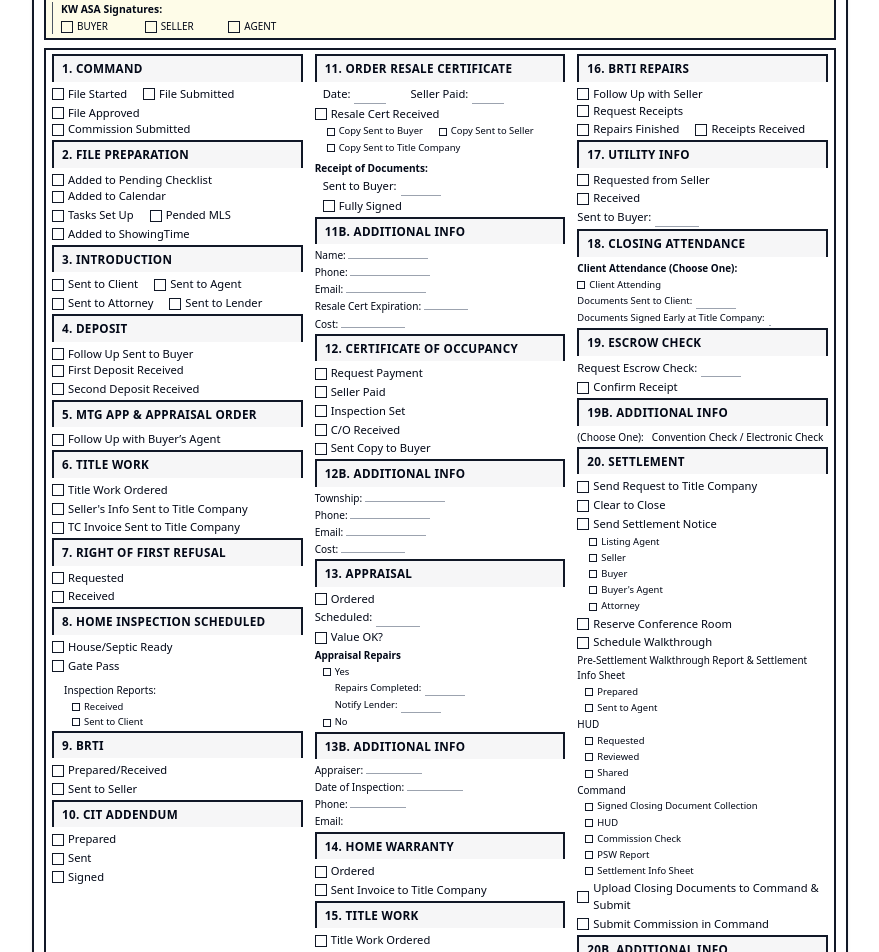
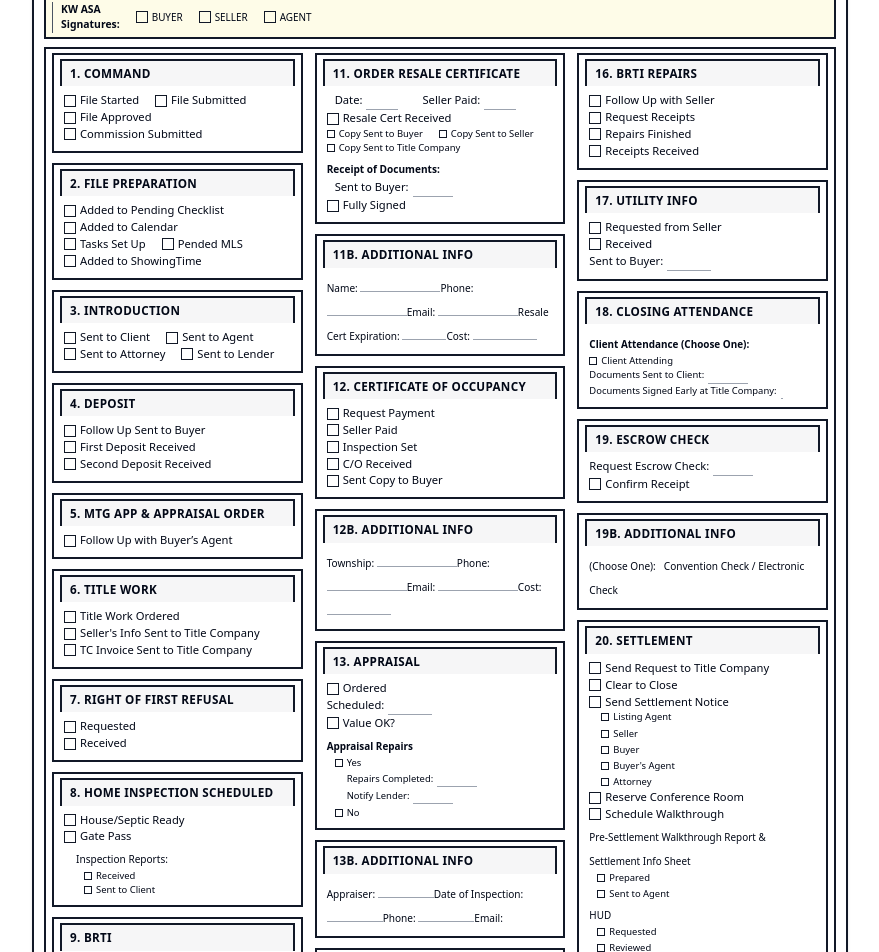
Before and after one commit to haydnphilipdesign/layout-rearrange-pdf, a React (Vite) app: page /transaction-task-list in a window 1280 px wide. Shown: the part 160-1112 px from the top of the page, without its empty margins (200-1079 px from the left). Built offline with nearby package versions, Linux system fonts and the light colour scheme.

Commit message:
Fix: Adjust layout of documentation checklist
Refactor the layout of the documentation checklist to match the quick reference sheet. Place the checkboxes to the right of the labels and add black borders to the sections.

```diff
--- a/src/pages/TransactionTaskList.tsx
+++ b/src/pages/TransactionTaskList.tsx
@@ -48,60 +48,109 @@ const SmallChecklistItem = ({
   </div>
 );
 
+const DocumentationChecklist = () => (
+  <BorderedBox className="border-2 border-gray-900 bg-yellow-50 mb-1">
+    <div className="uppercase font-semibold text-[0.7rem] tracking-wider border-b-2 border-gray-900 pb-0.5 pl-1 mb-1">Documentation Checklist</div>
+    <div className="grid grid-cols-12 gap-x-1 gap-y-1 items-center text-[0.68rem]">
+      {["AOS", "DEED", "DUAL", "WIRE", "CHECK", "KPSS", "SPD", "RLBPHN", "BEC", "PREQUAL", "FYP", "BAC", "SEC", "DMN", "CBC", "HW", "CN"].map((item, i) => (
+        <div key={item} className="flex items-center gap-1 col-span-2">
+          <Checkbox className="h-3 w-3 border-gray-900 rounded-none" id={`doccheck-${i}`} />
+          <Label htmlFor={`doccheck-${i}`}>{item}</Label>
+        </div>
+      ))}
+      <div className="col-span-4 flex items-center gap-4 border-l border-gray-600 pl-2">
+        <div className="font-semibold text-[0.65rem]">KW ASA Signatures:</div>
+        <div className="flex gap-4">
+          {["BUYER", "SELLER", "AGENT"].map((role) => (
+            <div key={role} className="flex items-center gap-1">
+              <Checkbox className="h-3 w-3 border-gray-900 rounded-none" id={`kwasa-${role}`} />
+              <Label htmlFor={`kwasa-${role}`} className="text-[0.62rem]">{role}</Label>
+            </div>
+          ))}
+        </div>
+      </div>
+    </div>
+  </BorderedBox>
+);
+
 // --- Updated column sections for better height balance and print fit ---
 const ChecklistColumnA = () => (
   <div className="flex flex-col gap-0.5">
+    <BorderedBox className="border-2 border-gray-900 mb-2">
       <SectionHeader>1. Command</SectionHeader>
+      <div className="p-1">
         <div className="flex flex-wrap">
           <SmallChecklistItem label="File Started" horizontal />
           <SmallChecklistItem label="File Submitted" horizontal />
-    </div>
-    <div className="flex flex-wrap">
           <SmallChecklistItem label="File Approved" horizontal />
           <SmallChecklistItem label="Commission Submitted" horizontal />
         </div>
+      </div>
+    </BorderedBox>
 
+    <BorderedBox className="border-2 border-gray-900 mb-2">
       <SectionHeader>2. File Preparation</SectionHeader>
+      <div className="p-1">
         <div className="flex flex-wrap">
           <SmallChecklistItem label="Added to Pending Checklist" horizontal />
           <SmallChecklistItem label="Added to Calendar" horizontal />
-    </div>
-    <div className="flex flex-wrap">
           <SmallChecklistItem label="Tasks Set Up" horizontal />
           <SmallChecklistItem label="Pended MLS" horizontal />
+          <SmallChecklistItem label="Added to ShowingTime" horizontal />
         </div>
-    <SmallChecklistItem label="Added to ShowingTime" />
+      </div>
+    </BorderedBox>
 
+    <BorderedBox className="border-2 border-gray-900 mb-2">
       <SectionHeader>3. Introduction</SectionHeader>
+      <div className="p-1">
         <div className="flex flex-wrap">
           <SmallChecklistItem label="Sent to Client" horizontal />
           <SmallChecklistItem label="Sent to Agent" horizontal />
-    </div>
-    <div className="flex flex-wrap">
           <SmallChecklistItem label="Sent to Attorney" horizontal />
           <SmallChecklistItem label="Sent to Lender" horizontal />
         </div>
+      </div>
+    </BorderedBox>
 
+    <BorderedBox className="border-2 border-gray-900 mb-2">
       <SectionHeader>4. Deposit</SectionHeader>
+      <div className="p-1">
         <div className="flex flex-wrap">
           <SmallChecklistItem label="Follow Up Sent to Buyer" horizontal />
           <SmallChecklistItem label="First Deposit Received" horizontal />
+          <SmallChecklistItem label="Second Deposit Received" horizontal />
         </div>
-    <SmallChecklistItem label="Second Deposit Received" />
+      </div>
+    </BorderedBox>
 
+    <BorderedBox className="border-2 border-gray-900 mb-2">
       <SectionHeader>5. Mtg App & Appraisal Order</SectionHeader>
+      <div className="p-1">
         <SmallChecklistItem label="Follow Up with Buyer’s Agent" />
+      </div>
+    </BorderedBox>
 
+    <BorderedBox className="border-2 border-gray-900 mb-2">
       <SectionHeader>6. Title Work</SectionHeader>
+      <div className="p-1">
         <SmallChecklistItem label="Title Work Ordered" />
         <SmallChecklistItem label="Seller's Info Sent to Title Company" />
         <SmallChecklistItem label="TC Invoice Sent to Title Company" />
+      </div>
+    </BorderedBox>
 
+    <BorderedBox className="border-2 border-gray-900 mb-2">
       <SectionHeader>7. Right of First Refusal</SectionHeader>
+      <div className="p-1">
         <SmallChecklistItem label="Requested" />
         <SmallChecklistItem label="Received" />
+      </div>
+    </BorderedBox>
 
+    <BorderedBox className="border-2 border-gray-900 mb-2">
       <SectionHeader>8. Home Inspection Scheduled</SectionHeader>
+      <div className="p-1">
         <SmallChecklistItem label="House/Septic Ready" />
         <SmallChecklistItem label="Gate Pass" />
         <div className="pl-3">
@@ -109,56 +158,86 @@ const ChecklistColumnA = () => (
           <SmallChecklistItem label="Received" className="pl-2" mini />
           <SmallChecklistItem label="Sent to Client" className="pl-2" mini />
         </div>
+      </div>
+    </BorderedBox>
 
+    <BorderedBox className="border-2 border-gray-900 mb-2">
       <SectionHeader>9. BRTI</SectionHeader>
+      <div className="p-1">
         <SmallChecklistItem label="Prepared/Received" />
         <SmallChecklistItem label="Sent to Seller" />
+      </div>
+    </BorderedBox>
 
+    <BorderedBox className="border-2 border-gray-900 mb-2">
       <SectionHeader>10. CIT Addendum</SectionHeader>
+      <div className="p-1">
         <SmallChecklistItem label="Prepared" />
         <SmallChecklistItem label="Sent" />
         <SmallChecklistItem label="Signed" />
+      </div>
+    </BorderedBox>
   </div>
 );
 
 const ChecklistColumnB = () => (
   <div className="flex flex-col gap-0.5">
+    <BorderedBox className="border-2 border-gray-900 mb-2">
       <SectionHeader>11. Order Resale Certificate</SectionHeader>
+      <div className="p-1">
         <div className="flex flex-wrap">
           <SmallChecklistItem label="Date:" className="pl-2" blankWidth="w-8" disableCheckbox horizontal />
           <SmallChecklistItem label="Seller Paid:" className="pl-2" blankWidth="w-8" disableCheckbox horizontal />
+          <SmallChecklistItem label="Resale Cert Received" horizontal />
         </div>
-    <SmallChecklistItem label="Resale Cert Received" />
-    <div className="pl-3 flex flex-wrap">
+        <div className="flex flex-wrap">
           <SmallChecklistItem label="Copy Sent to Buyer" mini horizontal />
           <SmallChecklistItem label="Copy Sent to Seller" mini horizontal />
+          <SmallChecklistItem label="Copy Sent to Title Company" mini horizontal />
         </div>
-    <SmallChecklistItem label="Copy Sent to Title Company" mini className="pl-3" />
         <span className="font-semibold text-[0.63rem] mt-1">Receipt of Documents:</span>
-    <SmallChecklistItem label="Sent to Buyer:" className="pl-2" blankWidth="w-10" disableCheckbox />
-    <SmallChecklistItem label="Fully Signed" className="pl-2" />
+        <div className="flex flex-wrap">
+          <SmallChecklistItem label="Sent to Buyer:" className="pl-2" blankWidth="w-10" disableCheckbox horizontal />
+          <SmallChecklistItem label="Fully Signed" horizontal />
+        </div>
+      </div>
+    </BorderedBox>
 
+    <BorderedBox className="border-2 border-gray-900 mb-2">
       <SectionHeader>11b. Additional Info</SectionHeader>
+      <div className="p-1">
         <span className="text-[0.63rem]">Name: <span className="border-b border-gray-400 inline-block w-20"></span></span>
         <span className="text-[0.63rem]">Phone: <span className="border-b border-gray-400 inline-block w-20"></span></span>
         <span className="text-[0.63rem]">Email: <span className="border-b border-gray-400 inline-block w-20"></span></span>
         <span className="text-[0.63rem]">Resale Cert Expiration: <span className="border-b border-gray-400 inline-block w-11"></span></span>
         <span className="text-[0.63rem]">Cost: <span className="border-b border-gray-400 inline-block w-16"></span></span>
+      </div>
+    </BorderedBox>
 
+    <BorderedBox className="border-2 border-gray-900 mb-2">
       <SectionHeader>12. Certificate of Occupancy</SectionHeader>
+      <div className="p-1">
         <SmallChecklistItem label="Request Payment" />
         <SmallChecklistItem label="Seller Paid" />
         <SmallChecklistItem label="Inspection Set" />
         <SmallChecklistItem label="C/O Received" />
         <SmallChecklistItem label="Sent Copy to Buyer" />
+      </div>
+    </BorderedBox>
 
+    <BorderedBox className="border-2 border-gray-900 mb-2">
       <SectionHeader>12b. Additional Info</SectionHeader>
+      <div className="p-1">
         <span className="text-[0.63rem]">Township: <span className="border-b border-gray-400 inline-block w-20"></span></span>
         <span className="text-[0.63rem]">Phone: <span className="border-b border-gray-400 inline-block w-20"></span></span>
         <span className="text-[0.63rem]">Email: <span className="border-b border-gray-400 inline-block w-20"></span></span>
         <span className="text-[0.63rem]">Cost: <span className="border-b border-gray-400 inline-block w-16"></span></span>
+      </div>
+    </BorderedBox>
 
+    <BorderedBox className="border-2 border-gray-900 mb-2">
       <SectionHeader>13. Appraisal</SectionHeader>
+      <div className="p-1">
         <SmallChecklistItem label="Ordered" />
         <SmallChecklistItem label="Scheduled:" blankWidth="w-11" disableCheckbox />
         <SmallChecklistItem label="Value OK?" />
@@ -169,55 +248,89 @@ const ChecklistColumnB = () => (
           <SmallChecklistItem label="Notify Lender:" className="pl-3" blankWidth="w-10" disableCheckbox mini />
           <SmallChecklistItem label="No" mini />
         </div>
+      </div>
+    </BorderedBox>
 
+    <BorderedBox className="border-2 border-gray-900 mb-2">
       <SectionHeader>13b. Additional Info</SectionHeader>
+      <div className="p-1">
         <span className="text-[0.63rem]">Appraiser: <span className="border-b border-gray-400 inline-block w-14"></span></span>
         <span className="text-[0.63rem]">Date of Inspection: <span className="border-b border-gray-400 inline-block w-14"></span></span>
         <span className="text-[0.63rem]">Phone: <span className="border-b border-gray-400 inline-block w-14"></span></span>
         <span className="text-[0.63rem]">Email: <span className="border-b border-gray-400 inline-block w-18"></span></span>
+      </div>
+    </BorderedBox>
 
+    <BorderedBox className="border-2 border-gray-900 mb-2">
       <SectionHeader>14. Home Warranty</SectionHeader>
+      <div className="p-1">
         <SmallChecklistItem label="Ordered" />
         <SmallChecklistItem label="Sent Invoice to Title Company" />
+      </div>
+    </BorderedBox>
 
+    <BorderedBox className="border-2 border-gray-900 mb-2">
       <SectionHeader>15. Title Work</SectionHeader>
+      <div className="p-1">
         <SmallChecklistItem label="Title Work Ordered" />
         <SmallChecklistItem label="Seller's Info Sent to Title Company" />
         <SmallChecklistItem label="TC Invoice Sent to Title Company" />
+      </div>
+    </BorderedBox>
   </div>
 );
 
 const ChecklistColumnC = () => (
   <div className="flex flex-col gap-0.5">
+    <BorderedBox className="border-2 border-gray-900 mb-2">
       <SectionHeader>16. BRTI Repairs</SectionHeader>
+      <div className="p-1">
         <div className="flex flex-wrap">
           <SmallChecklistItem label="Follow Up with Seller" horizontal />
           <SmallChecklistItem label="Request Receipts" horizontal />
-    </div>
-    <div className="flex flex-wrap">
           <SmallChecklistItem label="Repairs Finished" horizontal />
           <SmallChecklistItem label="Receipts Received" horizontal />
         </div>
+      </div>
+    </BorderedBox>
 
+    <BorderedBox className="border-2 border-gray-900 mb-2">
       <SectionHeader>17. Utility Info</SectionHeader>
+      <div className="p-1">
         <SmallChecklistItem label="Requested from Seller" />
         <SmallChecklistItem label="Received" />
         <SmallChecklistItem label="Sent to Buyer:" blankWidth="w-11" disableCheckbox />
+      </div>
+    </BorderedBox>
 
+    <BorderedBox className="border-2 border-gray-900 mb-2">
       <SectionHeader>18. Closing Attendance</SectionHeader>
+      <div className="p-1">
         <span className="font-semibold text-[0.62rem]">Client Attendance (Choose One):</span>
         <SmallChecklistItem label="Client Attending" mini />
         <SmallChecklistItem label="Documents Sent to Client:" blankWidth="w-10" disableCheckbox mini />
         <SmallChecklistItem label="Documents Signed Early at Title Company:" blankWidth="w-13" disableCheckbox mini />
+      </div>
+    </BorderedBox>
 
+    <BorderedBox className="border-2 border-gray-900 mb-2">
       <SectionHeader>19. Escrow Check</SectionHeader>
+      <div className="p-1">
         <SmallChecklistItem label="Request Escrow Check:" blankWidth="w-10" disableCheckbox />
         <SmallChecklistItem label="Confirm Receipt" />
+      </div>
+    </BorderedBox>
 
+    <BorderedBox className="border-2 border-gray-900 mb-2">
       <SectionHeader>19b. Additional Info</SectionHeader>
+      <div className="p-1">
         <span className="text-[0.63rem]">(Choose One):<span className="ml-2">Convention Check / Electronic Check</span></span>
+      </div>
+    </BorderedBox>
 
+    <BorderedBox className="border-2 border-gray-900 mb-2">
       <SectionHeader>20. Settlement</SectionHeader>
+      <div className="p-1">
         <SmallChecklistItem label="Send Request to Title Company" />
         <SmallChecklistItem label="Clear to Close" />
         <SmallChecklistItem label="Send Settlement Notice" />
@@ -251,40 +364,25 @@ const ChecklistColumnC = () => (
         </div>
         <SmallChecklistItem label="Upload Closing Documents to Command & Submit" />
         <SmallChecklistItem label="Submit Commission in Command" />
+      </div>
+    </BorderedBox>
 
+    <BorderedBox className="border-2 border-gray-900 mb-2">
       <SectionHeader>20b. Additional Info</SectionHeader>
+      <div className="p-1">
         <span className="text-[0.62rem]">Preferred Time: <span className="border-b border-gray-400 inline-block w-11"></span></span>
         <span className="text-[0.62rem]">Preferred Location: <span className="border-b border-gray-400 inline-block w-14"></span></span>
+      </div>
+    </BorderedBox>
 
+    <BorderedBox className="border-2 border-gray-900 mb-2">
       <SectionHeader>21. Close Out Listing in MLS</SectionHeader>
+      <div className="p-1">
         <SmallChecklistItem label="PMAR" />
         <SmallChecklistItem label="GLVR" />
       </div>
-);
-
-const DocumentationChecklist = () => (
-  <BorderedBox className="border-2 border-gray-900 bg-yellow-50 mb-1">
-    <div className="uppercase font-semibold text-[0.7rem] tracking-wider border-b-2 border-gray-900 pb-0.5 pl-1 mb-1">Documentation Checklist</div>
-    <div className="grid grid-cols-12 gap-x-1 gap-y-1 items-center text-[0.68rem]">
-      {["AOS", "DEED", "DUAL", "WIRE", "CHECK", "KPSS", "SPD", "RLBPHN", "BEC", "PREQUAL", "FYP", "BAC", "SEC", "DMN", "CBC", "HW", "CN"].map((item, i) => (
-        <div key={item} className="flex items-center gap-1 col-span-2">
-          <Checkbox className="h-3 w-3 border-gray-900 rounded-none" id={`doccheck-${i}`} />
-          <Label htmlFor={`doccheck-${i}`}>{item}</Label>
+    </BorderedBox>
   </div>
-      ))}
-      <div className="col-span-4 flex flex-col gap-0.5 border-l border-gray-600 pl-2">
-        <div className="font-semibold text-[0.65rem]">KW ASA Signatures:</div>
-        <div className="grid grid-cols-3 gap-1">
-          {["BUYER", "SELLER", "AGENT"].map((role) => (
-            <div key={role} className="flex items-center gap-1">
-              <Checkbox className="h-3 w-3 border-gray-900 rounded-none" id={`kwasa-${role}`} />
-              <Label htmlFor={`kwasa-${role}`} className="text-[0.62rem]">{role}</Label>
-            </div>
-          ))}
-        </div>
-      </div>
-    </div>
-  </BorderedBox>
 );
 
 const TransactionTaskList = () => {
```
Lines whose indentation alone changed are shown as unchanged.
